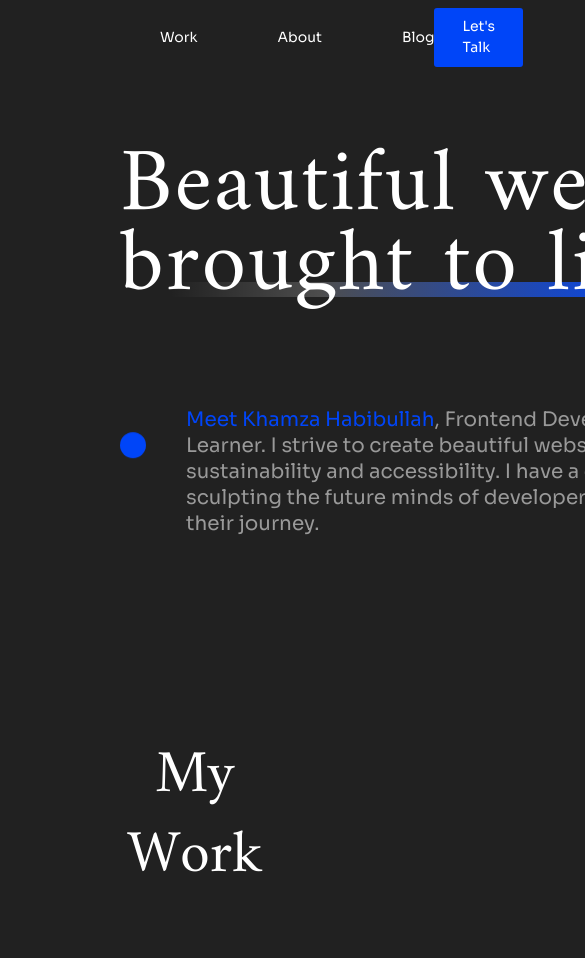
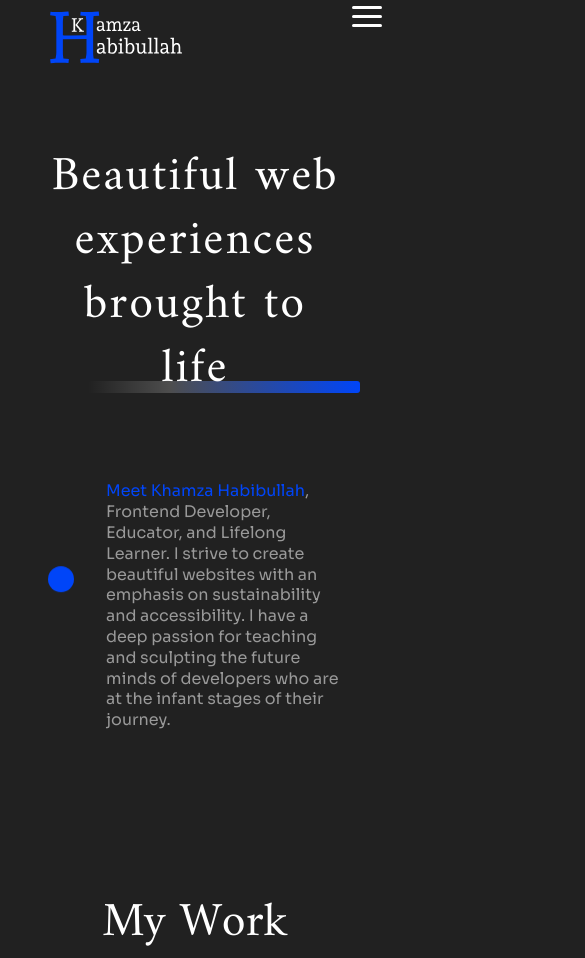
Before and after one commit to khamzahabibullah/Khamza-portfolio, a website: page index.html in a window 390 px wide. Shown: the top 958 px of the page, 585 px wide, since content can reach past the window. Drawn offline with Linux system fonts and the light colour scheme; a script that the page names is missing.

Commit message:
responsive

```diff
--- a/index.html
+++ b/index.html
@@ -25,6 +25,13 @@
         <li class="navigation__item"><a href="#">Blog</a></li>
       </ul>
       <a href="#contact" class="navigation__button">Let's Talk</a>
+      <div>
+        <a href="" class="toggle-button">
+          <span class="bar"></span>
+          <span class="bar"></span>
+          <span class="bar"></span>
+        </a>
+      </div>
     </nav>
 
     <header class="header container">
@@ -180,5 +187,7 @@
       ></div>
       <script src="//embed.typeform.com/next/embed.js"></script>
     </section>
+
+    <script src="main.js"></script>
   </body>
 </html>
--- /dev/null
+++ b/main.js
@@ -0,0 +1,8 @@
+const toggleButton = document.querySelector('.toggle-button');
+const navbarItems = document.querySelector('.navigation__items');
+const navbarButton = document.querySelector('.navigation__button');
+
+toggleButton.addEventListener('click', () => {
+  navbarItems.classList.toggle('active');
+  navbarButton.classList.toggle('active');
+});
--- a/sass/abstracts/_mixins.scss
+++ b/sass/abstracts/_mixins.scss
@@ -0,0 +1,29 @@
+@mixin respond($breakpoint) {
+  @if $breakpoint == phone {
+    @media (max-width: 37.5em) {
+      // 600px
+      @content;
+    }
+  }
+
+  @if $breakpoint == tab-port {
+    @media (max-width: 56.25em) {
+      //900px
+      @content;
+    }
+  }
+
+  @if $breakpoint == tab-land {
+    @media (max-width: 75em) {
+      //1200px
+      @content;
+    }
+  }
+
+  @if $breakpoint == big-desktop {
+    @media (min-width: 112.5em) {
+      //1800px
+      @content;
+    }
+  }
+}
--- a/sass/base/_base.scss
+++ b/sass/base/_base.scss
@@ -75,6 +75,18 @@ select {
 
 html {
   font-size: 62.5%;
+
+  @include respond(tab-land) {
+    font-size: 56.25%;
+  }
+
+  @include respond(tab-port) {
+    font-size: 50%;
+  }
+
+  @include respond(big-desktop) {
+    font-size: 75%;
+  }
 }
 
 body {
--- a/sass/base/_typography.scss
+++ b/sass/base/_typography.scss
@@ -5,12 +5,26 @@
   font-weight: 400;
   line-height: 8rem;
   letter-spacing: 2px;
+
+  @include respond(tab-land) {
+    font-size: 8rem;
+  }
+
+  @include respond(tab-port) {
+   font-size: 7rem;
+  }
+
+  @include respond(phone) {
+    font-size: 6rem;
+    width: 100%;
+   }
 }
 
 .para-primary {
   color: $color-light-gray-1;
   font-size: 2rem;
   line-height: 2.6rem;
+
 
   &--accent {
     color: $color-primary;
--- a/sass/components/_card.scss
+++ b/sass/components/_card.scss
@@ -1,8 +1,18 @@
 .card {
   background-color: $color-white;
-  padding: 3rem;
+  padding: 2rem;
   border-radius: 0.3rem;
-  transition: all .4s;
+  transition: all 0.4s;
+
+  @include respond(tab-port) {
+    margin-bottom: 4rem;
+    width: 60%;
+    margin-inline: auto;
+  }
+
+  @include respond(phone) {
+    width: 80%;
+  }
 
   &__content {
     display: flex;
@@ -11,6 +21,10 @@
 
   &__icon {
     margin-right: 2rem;
+
+    @include respond(tab-land) {
+      margin-right: 1rem;
+    }
   }
 
   &__heading {
@@ -18,6 +32,10 @@
     font-weight: 400;
     font-size: 2.4rem;
     line-height: 3rem;
+
+    @include respond(tab-land) {
+      font-size: 2rem;
+    }
   }
 
   &__text {
@@ -37,4 +55,12 @@
   grid-template-columns: 1fr 1fr 1fr 1fr;
   grid-gap: 3rem;
   margin-top: 8rem;
+
+  @include respond(tab-land) {
+    grid-gap: 1rem;
+  }
+
+  @include respond(tab-port) {
+    display: block;
+  }
 }
--- a/sass/components/_work.scss
+++ b/sass/components/_work.scss
@@ -1,6 +1,14 @@
 .work {
   padding-top: 12rem;
   display: flex;
+
+  @include respond(tab-land) {
+    gap: 4rem;
+  }
+
+  @include respond(tab-port) {
+    display: block;
+  }
 
   &__tag {
     color: white;
@@ -17,17 +25,34 @@
   &__text {
     margin-top: 7rem;
     color: $color-light-gray-1;
-    font-size: 20px;
+    font-size: 2rem;
     max-width: 58rem;
+
+    @include respond(tab-port) {
+      max-width: 100%;
+
+    }
   }
 
   &__info {
     width: 60%;
+
+    @include respond(tab-port) {
+      width: 100%;
+      text-align: center;
+    }
   }
 
   &__image {
     width: 40%;
     text-align: right;
+
+    @include respond(tab-port) {
+      width: 100%;
+      text-align: center;
+      margin-top: 10rem;
+
+    }
 
     & img {
       display: inline;
@@ -41,6 +66,10 @@
     font-size: 1.6rem;
     margin-bottom: 1.5rem;
     margin-top: 8rem;
+
+    @include respond(tab-port) {
+      margin-bottom: 5rem;
+    }
 
     & span {
       border-bottom: 2px solid $color-primary;
--- a/sass/layout/_container.scss
+++ b/sass/layout/_container.scss
@@ -2,4 +2,12 @@
   padding-inline: 12em;
   margin-inline: auto;
   // max-width: 80rem;
+
+  @include respond(tab-land) {
+    padding-inline: 6em;
+  }
+
+  @include respond(tab-port) {
+    padding-inline: 6em;
+  }
 }
--- a/sass/layout/_header.scss
+++ b/sass/layout/_header.scss
@@ -4,6 +4,14 @@
   &__main {
     width: 100rem;
     position: relative;
+
+    @include respond(tab-port) {
+      width: 100%;
+    }
+
+    @include respond(phone) {
+      text-align: center;
+    }
 
     &-decoration {
       position: absolute;
@@ -19,6 +27,10 @@
         $color-primary
       );
       border-radius: 3px;
+
+      @include respond(phone) {
+        width: 34rem;
+      }
     }
   }
 
@@ -29,6 +41,14 @@
     margin-right: 0;
     padding-top: 10rem;
 
+    @include respond(tab-port) {
+      width: 100%;
+    }
+
+    @include respond(phone) {
+      width: 100%;
+    }
+
     &--ball {
       margin-right: 4rem;
       animation: bounce 3s ease-in-out infinite;
--- a/sass/layout/_navigation.scss
+++ b/sass/layout/_navigation.scss
@@ -3,6 +3,11 @@
   justify-content: space-between;
   align-items: center;
   padding-top: 0.8rem;
+
+  @include respond(tab-port) {
+    flex-direction: column;
+    align-items: flex-start;
+  }
 
   &__items {
     display: flex;
@@ -11,12 +16,32 @@
     list-style: none;
     color: white;
     margin: 0;
+
+    @include respond(tab-port) {
+      display: none;
+      flex-direction: column;
+      width: 100%;
+      gap: 5rem;
+      padding: 0;
+    }
   }
 
   &__item a {
     text-decoration: none;
     color: white;
-    transition: all .5s;
+    transition: all 0.5s;
+
+    @include respond(tab-port) {
+      // display: none;
+      width: 100%;
+      font-size: 1.8rem;
+    }
+  }
+
+  &__item {
+    @include respond(tab-port) {
+      text-align: center;
+    }
   }
 
   &__item a:hover {
@@ -32,6 +57,13 @@
     padding: 0.6em 2em;
     border-radius: 0.3rem;
     transition: all 0.5s;
+
+    @include respond(tab-port) {
+      display: none;
+      margin-inline: auto;
+      margin-top: 4rem;
+      font-size: 1.8rem;
+    }
   }
 
   &__button:hover {
@@ -39,3 +71,29 @@
     transform: scale(1.03);
   }
 }
+
+.toggle-button {
+  position: absolute;
+  top: 0.75rem;
+  right: 1rem;
+  display: none;
+  flex-direction: column;
+  justify-content: space-between;
+  width: 30px;
+  height: 21px;
+
+  @include respond(tab-port) {
+    display: flex;
+  }
+
+  & .bar {
+    height: 3px;
+    width: 100%;
+    background-color: $color-white;
+    border-radius: 3px;
+  }
+}
+
+.active {
+  display: flex;
+}
```
Also changed, not shown: css/style.css, 1 other file.
